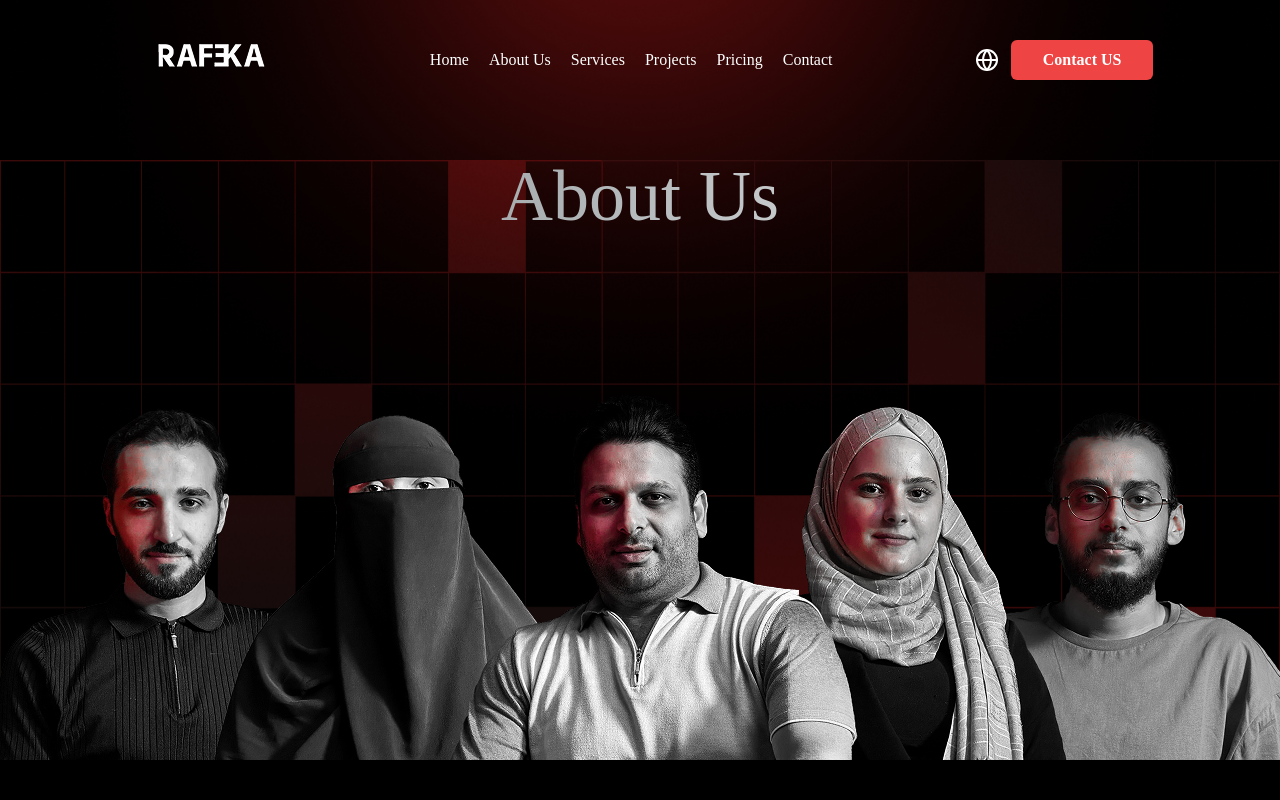
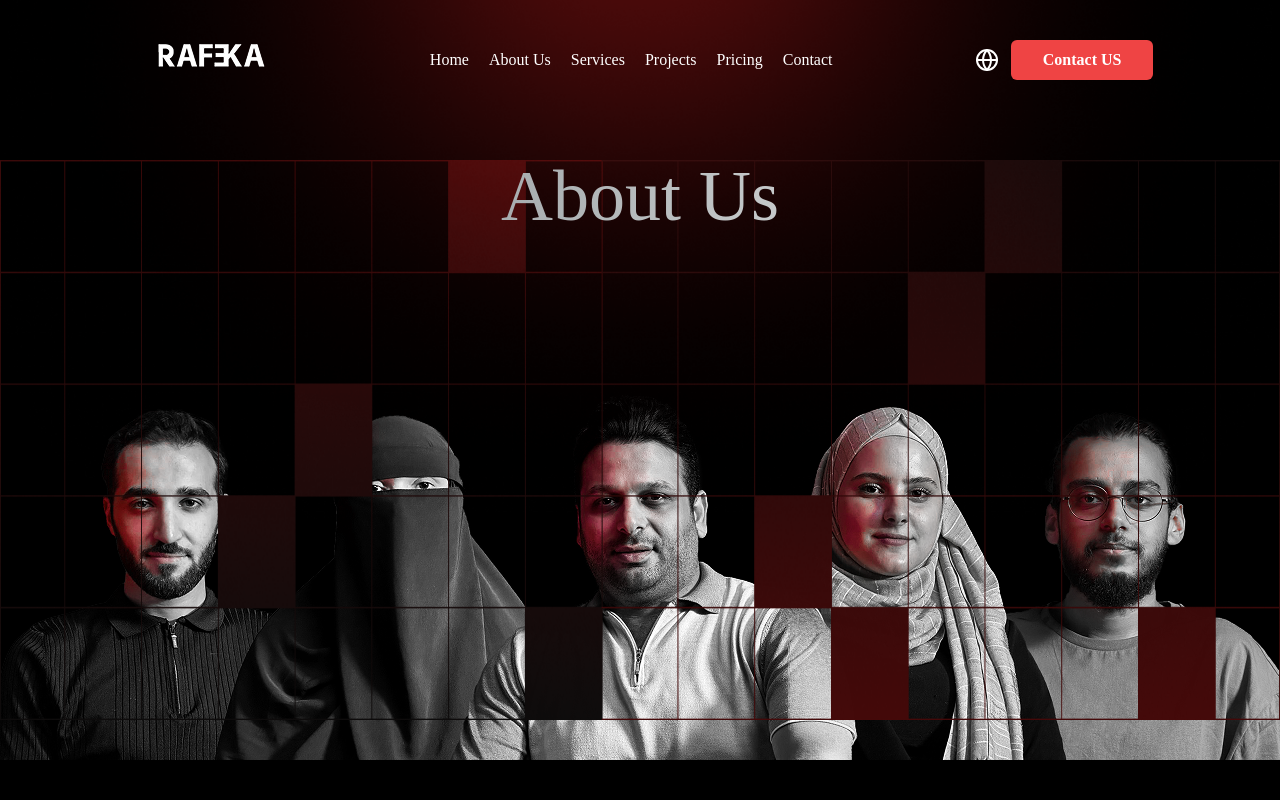
Before and after one commit to BahaaElBehery/rafeka-agency, a React (Vite) app: page /about-us in a window 1280 px wide. Shown: the top 800 px of the page. Built offline with nearby package versions, Linux system fonts and the light colour scheme; a web font is replaced by a local one.

Commit message:
edit-button-edit-in-responsive-design

```diff
--- a/src/components/AboutUs/Sora.jsx
+++ b/src/components/AboutUs/Sora.jsx
@@ -4,7 +4,7 @@ const Sora = () => {
   const { t } = useTranslation(`translation`);
   return (
     <div
-      className="relative w-full h-[80vh] max-lg:h-[400px] bg-[url('/masterminds-1.png')] bg-no-repeat max-lg:bg-contain"
+      className="relative w-full -z-50 h-[80vh] max-lg:h-[400px] bg-[url('/masterminds-1.png')] bg-no-repeat max-lg:bg-contain"
       style={{ backgroundPosition: "bottom center" }}
     >
       <img
--- a/src/components/ContactUs/Input.jsx
+++ b/src/components/ContactUs/Input.jsx
@@ -25,7 +25,7 @@ const Input = () => {
           required
         />
         <input
-          type="number"
+          type="text"
           placeholder={t("Phone Number")}
           className="border border-gray-500 py-3 px-8 rounded-xl outline-none"
           required
--- a/src/components/Homepage/Header.jsx
+++ b/src/components/Homepage/Header.jsx
@@ -77,7 +77,7 @@ const Header = () => {
       </div>
 
       {popup && (
-        <div className="fixed top-0 left-0 w-screen h-screen bg-black/60 flex items-center justify-end ">
+        <div className="fixed top-0 left-0 w-screen h-screen bg-black/60 flex items-center justify-end z-50">
           <div
             className="bg-black/70 z-50 flex flex-col px-8 py-5 h-full text-white w-[300px] max-sm:w-[200px] max-sm:text-base  *:mt-5 *:w-fit"
             ref={popupRef}
```
